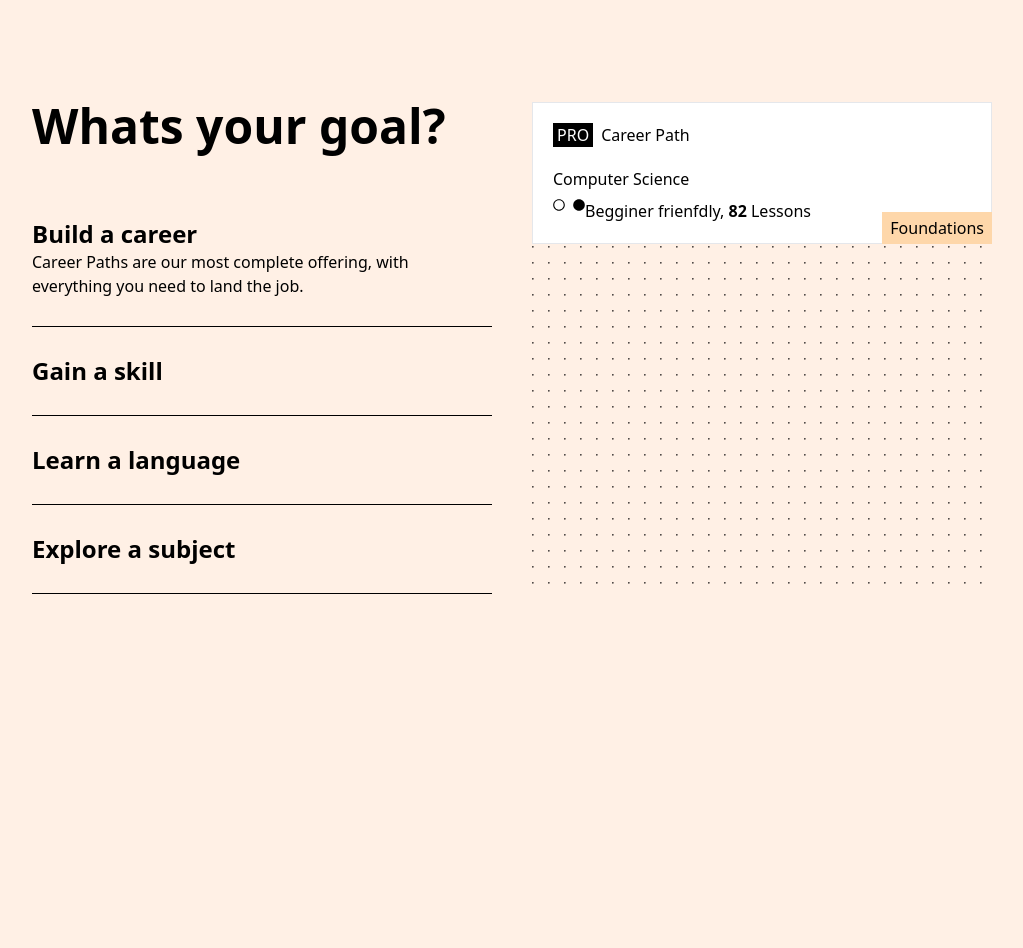
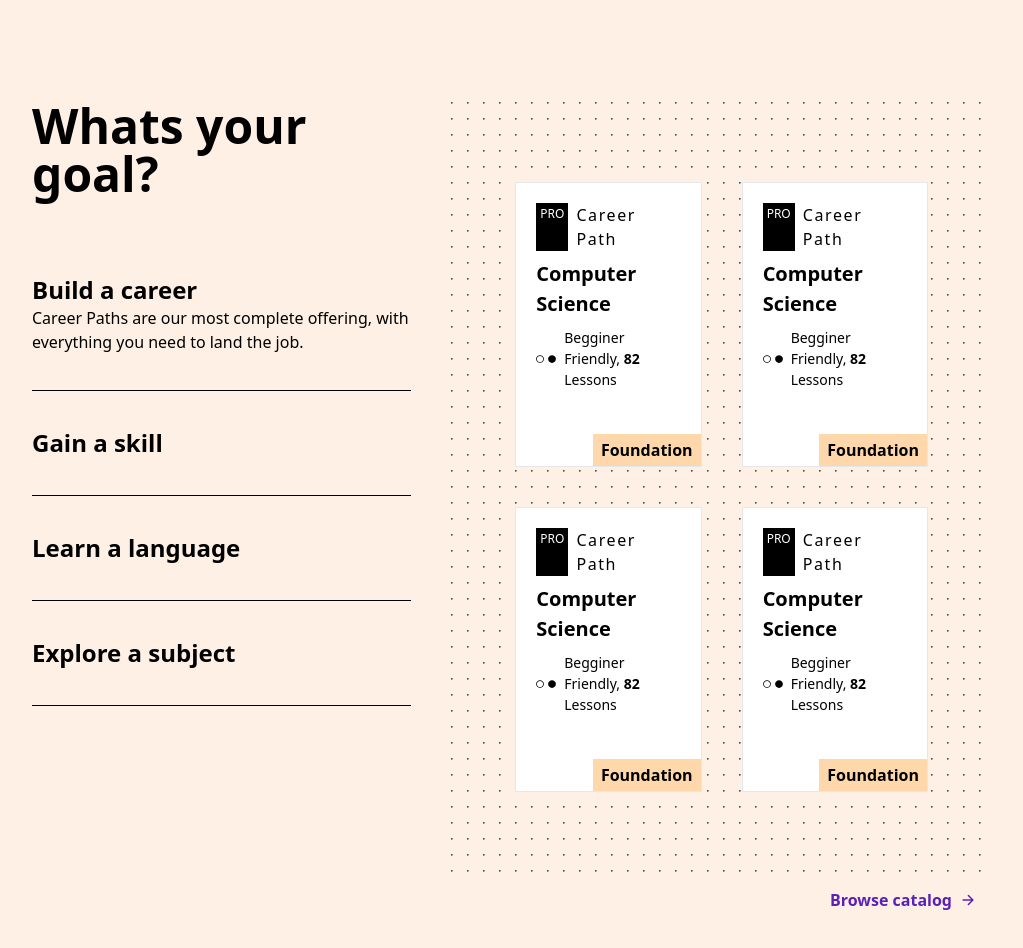
Before and after one commit to radwan503/CodeAcademy--CloneTailwindCss, a React (Create React App) app: page / in a window 1280 px wide. Shown: the part 620-1568 px from the top of the page, without its empty margins (128-1151 px from the left). Before the commit the page ends 1214 px from the top, so only its background shows below. Built offline with nearby package versions, Linux system fonts and the light colour scheme.

Commit message:
goal section

```diff
--- a/src/components/GoalAsk/GoalAsk.js
+++ b/src/components/GoalAsk/GoalAsk.js
@@ -3,7 +3,7 @@ import React from 'react';
 const GoalAsk = ({title,subtitle}) => {
   return(
     <div className="d-flex flex-column">
-        <div className="d-flex flex-column px-0 py-7 border-b border-b-black hover:bg-white hover:px-3 hover:py-6 transition duration-700 ease-out hover:ease-in">
+        <div className="d-flex flex-column px-0 py-9 border-b border-b-black hover:bg-white hover:px-3 hover:py-12 transition duration-700 ease-out hover:ease-in">
             <h1 className="text-2xl font-bold">{title}</h1>
             <p className="text-medium">{subtitle}</p>
         </div>
--- a/src/components/GoalInfoGrid/GoalInfoGrid.js
+++ b/src/components/GoalInfoGrid/GoalInfoGrid.js
@@ -1,17 +1,22 @@
 import React from 'react';
 import { FaRegCircle,FaCircle } from "react-icons/fa";
 
-const GoalInfoGrid = () => {
+const GoalInfoGrid = ({courseType,title,message,lessonCount,status}) => {
   return (
-    <div className="border bg-white px-5 py-5">
-      <h5 className="flex gap-2 mb-5"><mark className="bg-black text-white uppercase px-1 ">Pro</mark>
-      Career Path</h5>
-      <h1 className="mb-2">Computer Science</h1>
-      <p className="flex align-items-center">
-        <div className='flex align-items-center gap-2 text-xs'><FaRegCircle></FaRegCircle> <FaCircle></FaCircle></div>
-        <span>Begginer frienfdly, <strong>82</strong> Lessons </span>
+    <div className="relative border bg-white px-5 py-5">
+      <h5 className="flex gap-2 mb-2">
+        <mark className="bg-black text-white uppercase px-1 text-[12px] leading-[22px]">{courseType}</mark>
+        <text className=" tracking-widest capitalize">Career Path</text>
+        </h5>
+      <h1 className="mb-2 font-bold text-[20px] capitalize">{title}</h1>
+      <p className="flex content-center justify-start items-center gap-2 pb-14">
+        <span className='flex content-center gap-1 text-xs'>
+          <FaRegCircle size={8}></FaRegCircle>
+          <FaCircle size={8}></FaCircle>
+        </span>
+        <span className='text-[14px] capitalize'>{message}, <strong>{lessonCount}</strong> Lessons </span>
       </p>
-      <legend className=" absolute bottom-0 right-0 px-2 py-1 bg-orange-200">Foundations</legend>
+      <div className="absolute bottom-0 right-0 px-2 py-1 bg-orange-200 capitalize font-bold">{status}</div>
 
     </div>
   )
--- a/src/pages/Home/Home.js
+++ b/src/pages/Home/Home.js
@@ -7,16 +7,19 @@ import LoginForm from '../../components/LoginForm/LoginForm';
 import SocialNetwork from '../../components/SocialNetwork/SocialNetwork';
 import GoalAsk from '../../components/GoalAsk/GoalAsk';
 import GoalInfoGrid from '../../components/GoalInfoGrid/GoalInfoGrid';
+import { FaArrowRight } from 'react-icons/fa';
+import { IoArrowForward } from 'react-icons/io5';
 
 
 const Home = () => {
 
     return (
-        <div>
+        <div id="home-page">
+            {/* Navbar */}
             <Navigation></Navigation>
 
+            {/* Banner */}
             <div className="grid sm:grid-cols-2 px-4 mx-auto gap-40 justify-evenly sm:px-6 lg:px-8 ">
-
                 <div className="mt-20 lg:w-[33rem] w-72 sm:w-96">
                     <div className="relative animate-bounce">
                         <img src={dotGrid} className="mt-5 absolute border-blue-900 border-8 bg-cover"></img>
@@ -26,17 +29,17 @@ const Home = () => {
 
                 <div className="mt-40 sm:mt-10 w-full sm:w-[25rem] ">
                     <h1 className="mb-3 text-2xl w-full font-semibold leading-10 font-['poppins']">Join the millions learning to code with Codecademy for free</h1>
-
+                    {/* login*/}
                     <LoginForm></LoginForm>
-
+                    {/* social */}
                     <SocialNetwork></SocialNetwork>
-
+                </div>
             </div>
 
-            </div>
-
-            <div className="flex flex-col sm:flex-row px-4 mx-auto gap-10 sm:px-6 lg:px-8 pt-28">
-                <div className="w-[31.563rem]">
+            <div className="flex flex-col px-4 mx-auto sm:px-6 lg:px-8 pt-28 pb-28">
+                <div className='flex flex-col sm:flex-row gap-10'>
+                {/* Goal Q&A */}
+                <div className="w-full sm:w-[31.563rem] ">
                     <h1 className="text-5xl font-bold mb-10">Whats your goal?</h1>
                     <div className="d-flex">
                         <GoalAsk title="Build a career" subtitle="Career Paths are our most complete offering, with everything you need to land the job."></GoalAsk>
@@ -45,15 +48,33 @@ const Home = () => {
                         <GoalAsk title="Explore a subject"></GoalAsk>
                     </div>
                 </div>
-                <div className="w-[31.563rem] relative">
+
+                {/* Goal Grid */}
+                <div className="w-full sm:w-9/12 relative">
                     <svg fill="currentColor" role="img" aria-hidden="true" class="absolute h-full w-full top-0 right-0 bottom-0 left-0"><title>Dot Loose</title><pattern id="DotLoose-pattern-3" x="0" y="0" width="16" height="16" patternUnits="userSpaceOnUse"><rect width="0.5" height="0.5" fill="currentColor"></rect><rect y="1" width="0.5" height="0.5" fill="currentColor"></rect><rect y="0.5" width="0.5" height="0.5" fill="currentColor"></rect><rect x="1" width="0.5" height="0.5" fill="currentColor"></rect><rect x="1" y="1" width="0.5" height="0.5" fill="currentColor"></rect><rect x="1" y="0.5" width="0.5" height="0.5" fill="currentColor"></rect><rect x="0.5" width="0.5" height="0.5" fill="currentColor"></rect><rect x="0.5" y="1" width="0.5" height="0.5" fill="currentColor"></rect><rect x="0.5" y="0.5" width="0.5" height="0.5" fill="currentColor"></rect></pattern><rect width="100%" height="100%" fill="url(#DotLoose-pattern-3)"></rect></svg>
 
-                <div className="relative">
-                    <GoalInfoGrid></GoalInfoGrid>
+                    <div className="relative px-6 sm:px-16 py-20">
+                        <div className="grid grid-flow-row sm:grid-flow-col gap-x-10 gap-y-10">
+                            <div className="row-span-1">
+                                <GoalInfoGrid courseType="pro" title="computer science" message="begginer friendly" lessonCount="82" status="foundation"></GoalInfoGrid>
+                            </div>
+                            <div className="row-span-2">
+                                <GoalInfoGrid courseType="pro" title="computer science" message="begginer friendly" lessonCount="82" status="foundation"></GoalInfoGrid>
+                            </div>
                         </div>
 
+                        <div className="grid grid-flow-row sm:grid-flow-col gap-x-10 gap-y-10 sm:gap-y-0 pt-10 sm:pt-0">
+                            <div className="row-span-1">
+                                <GoalInfoGrid courseType="pro" title="computer science" message="begginer friendly" lessonCount="82" status="foundation"></GoalInfoGrid>
                             </div>
-
+                            <div className="row-span-2">
+                                <GoalInfoGrid courseType="pro" title="computer science" message="begginer friendly" lessonCount="82" status="foundation"></GoalInfoGrid>
+                            </div>
+                        </div>
+                    </div>
+                </div>
+                </div>
+                <a href='#' className='px-4 py-4 flex justify-end items-center gap-2 font-bold text-violet-800'>Browse catalog <IoArrowForward></IoArrowForward></a>
             </div>
         </div>
     )
```
Lines whose indentation alone changed are shown as unchanged.
